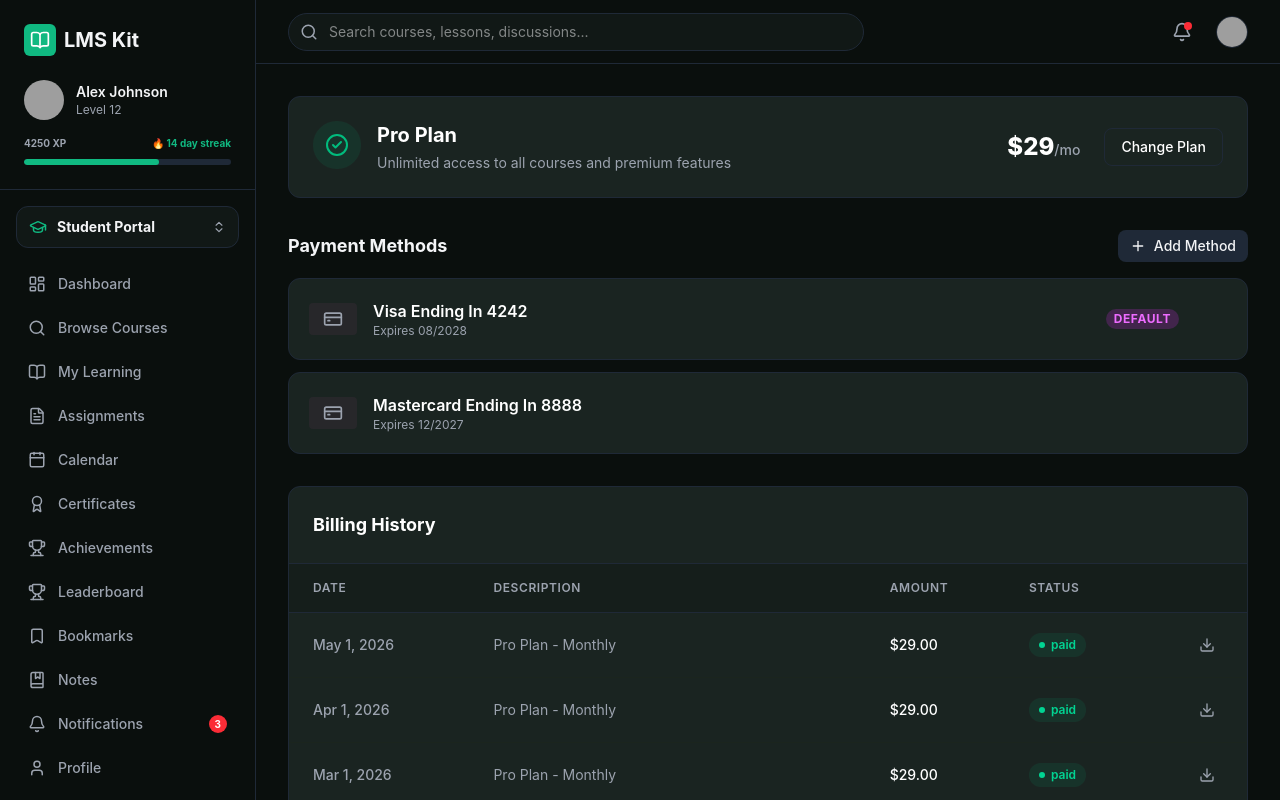
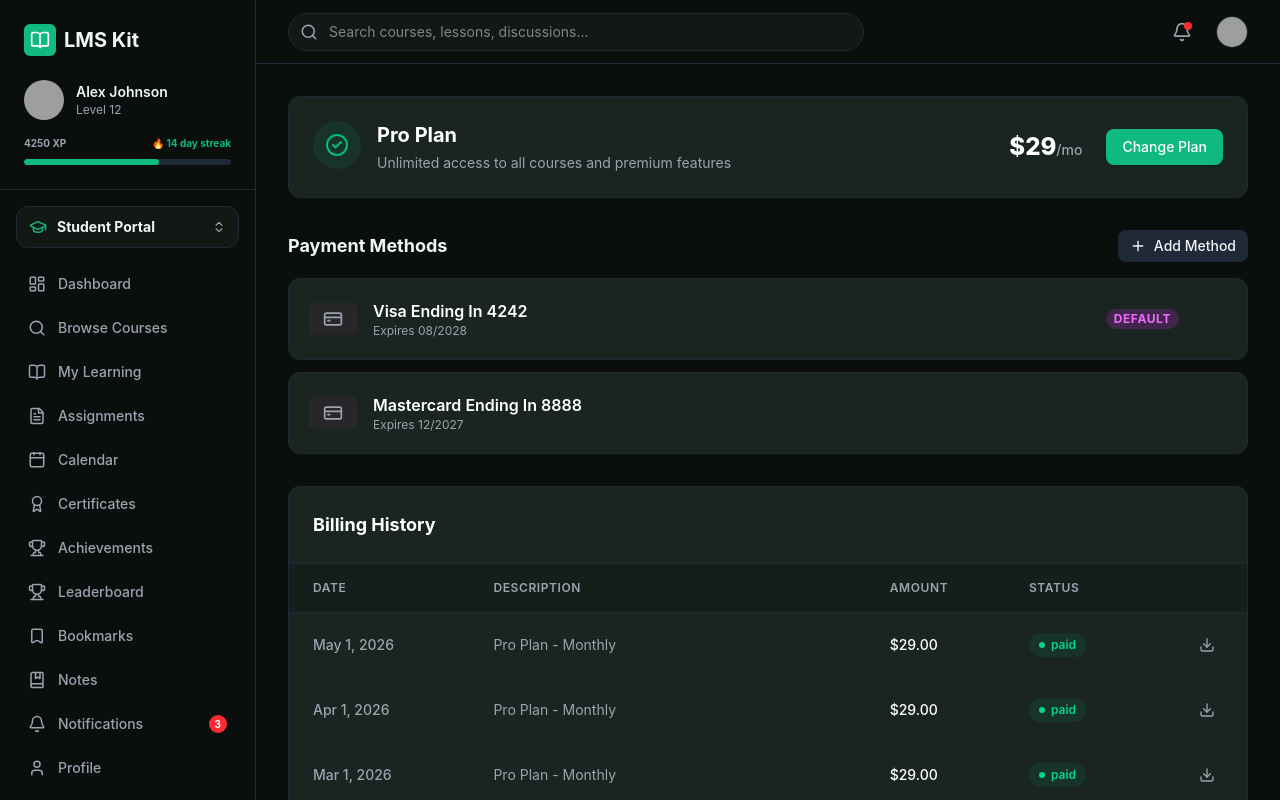
Before and after one commit to minhhien-e/coursehub-frontend, a React (Vite) app: page /billing in a window 1280 px wide. Shown: the top 800 px of the page. Built offline with nearby package versions, Linux system fonts and the light colour scheme; grey boxes are pictures that could not be loaded.

Commit message:
fix(billing): make Change Plan button prominent

```diff
--- a/src/features/billing/components/CurrentPlanCard.tsx
+++ b/src/features/billing/components/CurrentPlanCard.tsx
@@ -25,7 +25,7 @@ export const CurrentPlanCard = ({ plan, price }: CurrentPlanCardProps) => {
           <div className="text-right">
             <p className="text-2xl font-extrabold text-white">${price}<span className="text-sm font-medium text-textMuted">/mo</span></p>
           </div>
-          <Link to="/pricing" className="bg-transparent border border-borderDim hover:bg-surfaceHighlight text-white px-4 py-2 rounded-lg text-sm font-medium transition-colors">
+          <Link to="/pricing" className="bg-primary hover:bg-emerald-600 text-white px-4 py-2 rounded-lg text-sm font-medium transition-colors shadow-sm">
             Change Plan
           </Link>
         </div>
```
